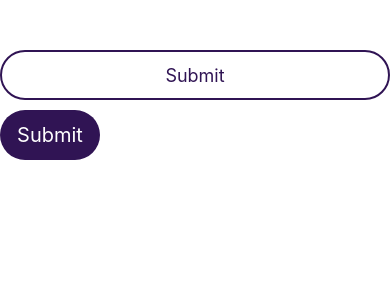
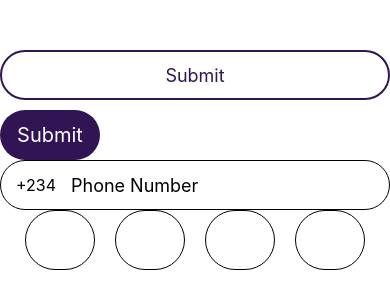
Before and after one commit to ayinlaabel/vMart, a React Native app: screen / in a window 390 px wide. Shown: the top 308 px of the page. Built offline with nearby package versions, Linux system fonts and the light colour scheme.

Commit message:
Inputs Created (Phone Number Input and OTP Input)

```diff
--- a/App.tsx
+++ b/App.tsx
@@ -1,8 +1,11 @@
+import React from "react";
 import { StatusBar } from "expo-status-bar";
 import { StyleSheet, Text, View } from "react-native";
 import { OutlineButton, SolidButton } from "./src/components/buttons";
 import { Colors } from "./src/utils/shared/colors";
 import { useState } from "react";
+import { PhoneNumberInput } from "./src/components/inputs";
+import OtpInput from "./src/components/inputs/OTPInput";
 
 export default function App() {
   const [isLoading, setIsLoading] = useState(false);
@@ -32,6 +35,8 @@ export default function App() {
         isLoading={isLoading}
         onPress={handlePress}
       />
+      <PhoneNumberInput />
+      <OtpInput length={4} onChange={handlePress} />
     </View>
   );
 }
--- a/package.json
+++ b/package.json
@@ -9,15 +9,15 @@
     "web": "expo start --web"
   },
   "dependencies": {
-    "expo": "~49.0.5",
+    "expo": "~48.0.18",
     "expo-status-bar": "~1.6.0",
     "react": "18.2.0",
-    "react-native": "0.72.3",
+    "react-native": "0.71.8",
     "styled-components": "^6.0.7"
   },
   "devDependencies": {
     "@babel/core": "^7.20.0",
-    "@types/react": "~18.0.14",
+    "@types/react": "~18.2.14",
     "typescript": "^5.1.3"
   },
   "private": true
--- a/src/components/buttons/SolidButton.tsx
+++ b/src/components/buttons/SolidButton.tsx
@@ -1,7 +1,8 @@
+import React from "react";
 import { ActivityIndicator, Text, View } from "react-native";
-import { Button, ButtonText } from "./styles";
 import { Colors } from "../../utils/shared/colors";
 import { ButtonProps } from "./interface";
+import { Button, ButtonText } from "./styles";
 
 const SolidButton = ({
   width,
--- /dev/null
+++ b/src/components/inputs/CountryCodeInput.tsx
@@ -0,0 +1,13 @@
+import React from "react";
+import { Text, View } from "react-native";
+import { PhoneCodeContainer, PhoneCodeText } from "./styles";
+
+const CountryCodeInput = ({ width }: any) => {
+  return (
+    <PhoneCodeContainer activeOpacity={0.9} width={width}>
+      <PhoneCodeText>+234</PhoneCodeText>
+    </PhoneCodeContainer>
+  );
+};
+
+export default CountryCodeInput;
--- /dev/null
+++ b/src/components/inputs/OTPInput.tsx
@@ -0,0 +1,51 @@
+import React, { useEffect, useRef, useState } from "react";
+import { OtpInputContainer, OtpInputN } from "./styles";
+import { OtpInputProps } from "./interface";
+
+const OtpInput = ({ length, onChange }: OtpInputProps) => {
+  const [inputLength, setInputLength] = useState<any[]>([]);
+  const inputRefs = useRef<any>([]);
+
+  const handleInputChange = (text: string, index: any) => {
+    const newInputList = [...inputLength];
+    newInputList[index] = text;
+    setInputLength(newInputList);
+
+    if (text.length === 1 && index < inputRefs.current.length - 1) {
+      inputRefs.current[index + 1].focus();
+    }
+
+    if (text.length === 1 && index === inputRefs.current.length - 1) {
+      const newInputList = [...inputLength];
+      newInputList[index] = text;
+      onChange(newInputList);
+    }
+
+    if (text.length < 1 && index > 0) {
+      inputRefs.current[index - 1].focus();
+    }
+  };
+
+  useEffect(() => {
+    if (length > 0) {
+      const initialInputList = Array(length).fill("");
+      setInputLength(initialInputList);
+    }
+  }, []);
+
+  return (
+    <OtpInputContainer>
+      {inputLength.map((input: any, i: number) => (
+        <OtpInputN
+          keyboardType="numeric"
+          maxLength={1}
+          secureTextEntry={true}
+          ref={(ref) => (inputRefs.current[i] = ref)}
+          onChangeText={(text) => handleInputChange(text, i)}
+        />
+      ))}
+    </OtpInputContainer>
+  );
+};
+
+export default OtpInput;
--- /dev/null
+++ b/src/components/inputs/PhoneNumberInput.tsx
@@ -0,0 +1,15 @@
+import React from "react";
+import { PhoneInput, PhoneNumberInputContainer } from "./styles";
+import CountryCodeInput from "./CountryCodeInput";
+import { InputProps } from "./interface";
+
+const PhoneNumberInput = () => {
+  return (
+    <PhoneNumberInputContainer>
+      <CountryCodeInput width="70px " />
+      <PhoneInput placeholder="Phone Number" />
+    </PhoneNumberInputContainer>
+  );
+};
+
+export default PhoneNumberInput;
--- /dev/null
+++ b/src/components/inputs/index.ts
@@ -0,0 +1,3 @@
+import PhoneNumberInput from "./PhoneNumberInput";
+
+export { PhoneNumberInput };
--- /dev/null
+++ b/src/components/inputs/interface.ts
@@ -0,0 +1,15 @@
+export interface InputProps {
+  width?: String;
+  height?: String;
+  placeholder?: String;
+  mt?: String;
+  mb?: String;
+  mr?: String;
+  ml?: String;
+  onChange: (props: any) => any;
+}
+
+export interface OtpInputProps {
+  length: number;
+  onChange: (props: any) => any;
+}
--- /dev/null
+++ b/src/components/inputs/styles.ts
@@ -0,0 +1,46 @@
+import styled from "styled-components/native";
+import { InputProps } from "./interface";
+
+export const PhoneNumberInputContainer = styled.View`
+  width: 100%;
+  height: 50px;
+  flex-direction: row;
+  border-width: 1px;
+  border-radius: 100px;
+`;
+
+export const PhoneInput: InputProps = styled.TextInput`
+  font-size: 18px;
+  width: ${(props: any) => (props.width ? props.width : "100%")};
+  height: 100%;
+`;
+
+export const PhoneCodeContainer = styled.TouchableOpacity`
+  width: ${(props: any) => (props.width ? props.width : "100%")};
+  height: 100%;
+  justify-content: center;
+  align-items: center;
+`;
+
+export const PhoneCodeText = styled.Text`
+  font-size: 16px;
+`;
+
+export const OtpInputContainer = styled.View`
+  flex-direction: row;
+  align-items: center;
+  justify-content: center;
+  height: 60px;
+  width: 100%;
+`;
+
+export const OtpInputN = styled.TextInput`
+  font-size: 20px;
+  height: 100%;
+  width: 70px;
+  border-radius: 50px;
+  border-width: 1px;
+  text-align: center;
+  margin-left: 10px;
+  margin-right: 10px;
+`;
--- a/tsconfig.json
+++ b/tsconfig.json
@@ -1,6 +1,8 @@
 {
   "extends": "expo/tsconfig.base",
   "compilerOptions": {
+    "jsx": "react",
+    "esModuleInterop": true,
     "strict": true
   }
 }
```
Also changed, not shown: app.config.js (+36 -13 lines), eas.json (deleted, +0 -32 lines), 2 other files (tests, documents, lock files or other folders).
